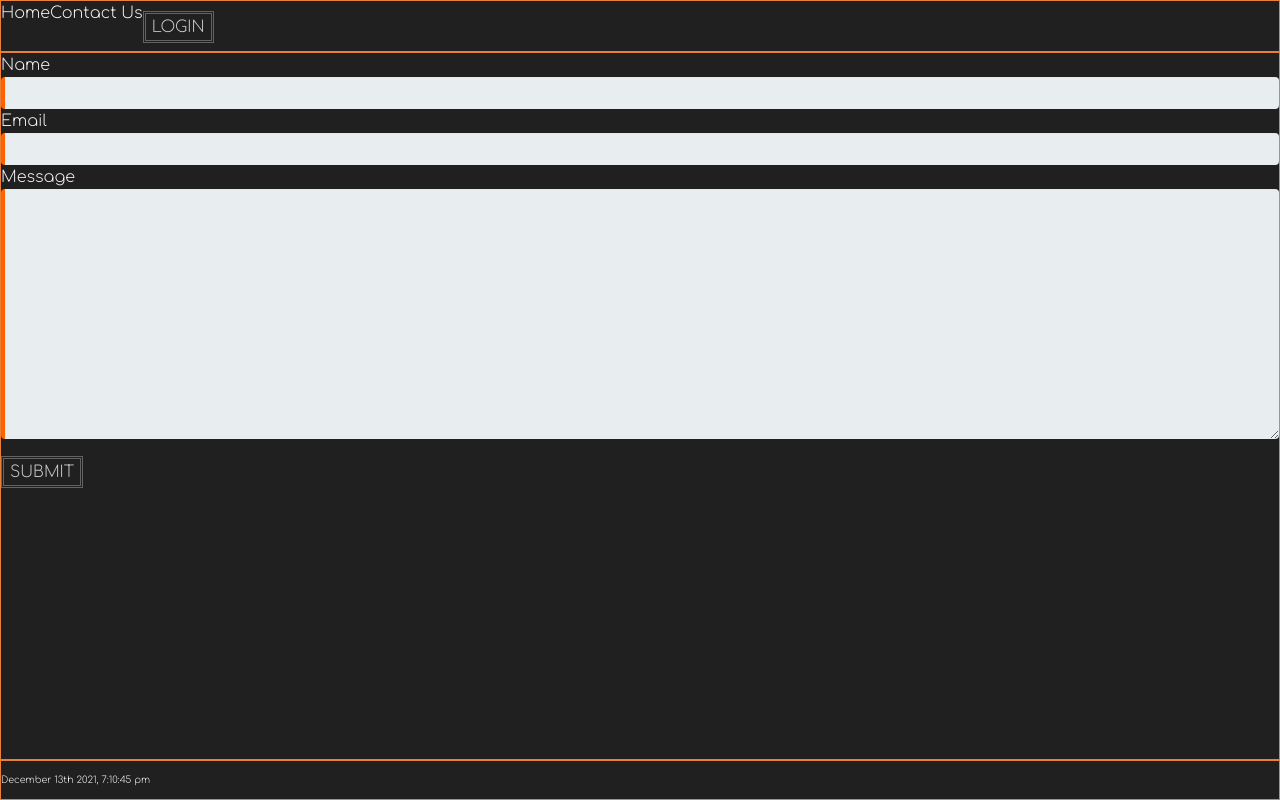
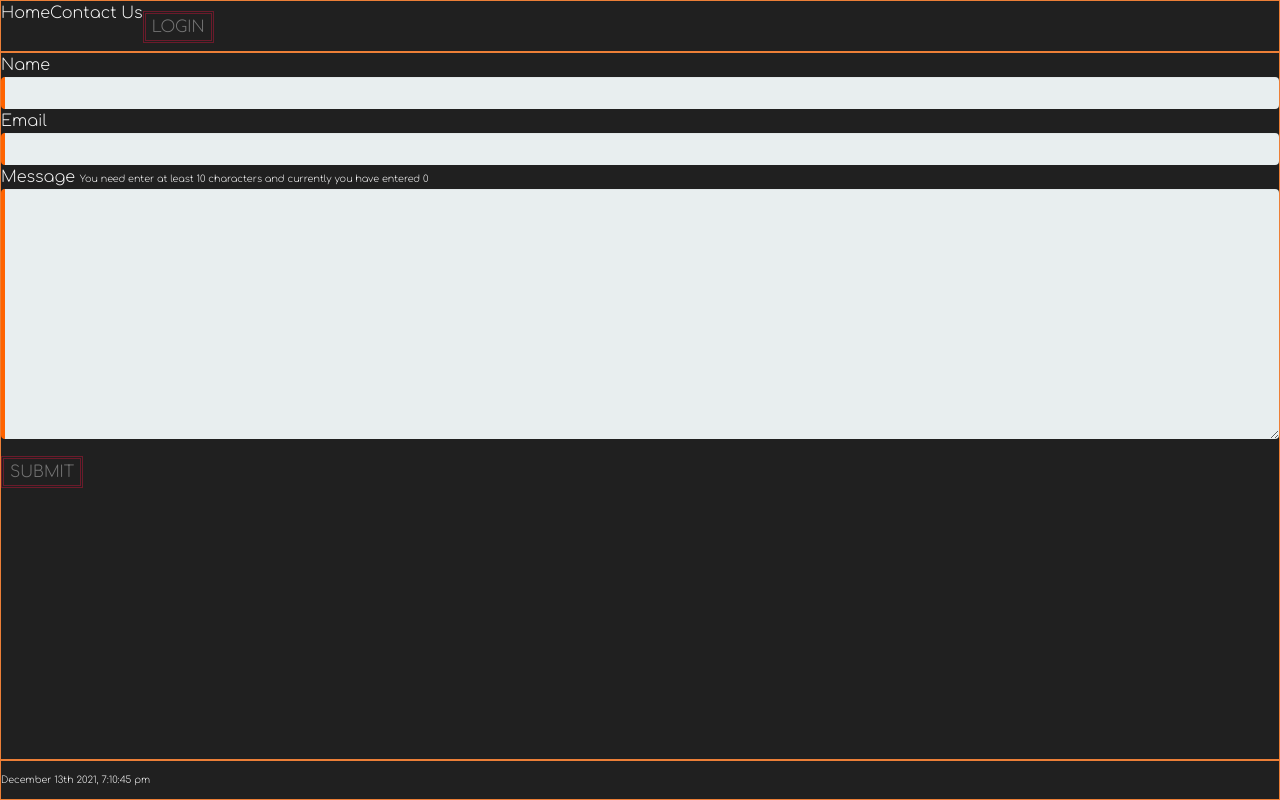
Before and after one commit to MeGallin/checkasport, a React (Create React App) app in the folder frontend/: page /contact in a window 1280 px wide. Built offline with nearby package versions, Linux system fonts and the light colour scheme.

Commit message:
validation working

```diff
--- a/frontend/src/components/button/Button.jsx
+++ b/frontend/src/components/button/Button.jsx
@@ -2,12 +2,13 @@ import React from 'react';
 import PropTypes from 'prop-types';
 import './Button.scss';
 
-const Button = ({ colour, text, onClick }) => {
+const Button = ({ colour, text, disabled, onClick }) => {
   return (
     <button
       onClick={onClick}
       style={{ backgroundColor: colour }}
-      className="btn"
+      className={disabled ? 'btn disabled' : 'btn not-disabled'}
+      disabled={disabled}
     >
       {text}
     </button>
@@ -16,11 +17,13 @@ const Button = ({ colour, text, onClick }) => {
 
 Button.defaultProps = {
   color: 'yellow',
+  disabled: true,
 };
 
 Button.propTypes = {
   text: PropTypes.string,
   colour: PropTypes.string,
+  disabled: PropTypes.bool,
   onClick: PropTypes.func,
 };
 
--- a/frontend/src/components/button/Button.scss
+++ b/frontend/src/components/button/Button.scss
@@ -10,9 +10,15 @@
   border: 3px double $border-colour;
   outline: 0;
 
-  &:hover {
+  &.disabled {
+    border: 3px double $danger;
+    opacity: 0.4;
+  }
+  &.not-disabled:hover {
+    border: 3px double $success;
+    opacity: 1;
     cursor: pointer;
-    opacity: 1;
-    transition: opacity 0.6s ease-in-out;
+    color: $success;
+    transition: border 0.6s ease-in-out;
   }
 }
--- a/frontend/src/components/inputField/InputField.jsx
+++ b/frontend/src/components/inputField/InputField.jsx
@@ -2,7 +2,16 @@ import React from 'react';
 import './InputField.scss';
 import PropTypes from 'prop-types';
 
-const InputField = ({ type, label, name, value, placeholder, onChange }) => {
+const InputField = ({
+  type,
+  label,
+  name,
+  value,
+  placeholder,
+  error,
+  className,
+  onChange,
+}) => {
   return (
     <div className="input-field-wrapper">
       {label && <label htmlFor="input-field">{label}</label>}
@@ -12,8 +21,11 @@ const InputField = ({ type, label, name, value, placeholder, onChange }) => {
         name={name}
         value={value}
         placeholder={placeholder}
+        error={error}
+        className={className}
         onChange={onChange}
       />
+      {error && <p className="validation-error">{error}</p>}
     </div>
   );
 };
@@ -27,6 +39,7 @@ InputField.propTypes = {
   name: PropTypes.string,
   value: PropTypes.string,
   placeholder: PropTypes.string,
+  error: PropTypes.string,
   onChange: PropTypes.func,
 };
 
--- a/frontend/src/components/inputField/InputField.scss
+++ b/frontend/src/components/inputField/InputField.scss
@@ -23,4 +23,33 @@
     -webkit-box-shadow: 0 1px 0 rgba(0, 0, 0, 0.03) inset;
     box-shadow: 0 1px 0 rgba(0, 0, 0, 0.03) inset;
   }
+  .validation-error {
+    color: $danger;
+    padding: 0.2em;
+    font-weight: bold;
+  }
+  input[type='text'].entered {
+    border-left: greenyellow 4px solid;
+  }
+  input[type='email'].entered {
+    border-left: greenyellow 4px solid;
+  }
+  input[type='text'].invalid {
+    border-left: $secondary-bg-colour 4px solid;
+  }
+  input[type='email'].invalid {
+    border-left: $secondary-bg-colour 4px solid;
+  }
+  input[type='password'].entered {
+    border-left: greenyellow 4px solid;
+  }
+  input[type='password'].invalid {
+    border-left: $secondary-bg-colour 4px solid;
+  }
+  input[type='search'].entered {
+    border-left: greenyellow 4px solid;
+  }
+  input[type='search'].invalid {
+    border-left: $secondary-bg-colour 4px solid;
+  }
 }
--- a/frontend/src/views/contactFormView/ContactFormView.jsx
+++ b/frontend/src/views/contactFormView/ContactFormView.jsx
@@ -10,9 +10,12 @@ import LoadingSpinner from '../../components/loadingSpinner/LoadingSpinner';
 import Message from '../../components/message/Message';
 
 const ContactFormView = ({ type }) => {
+  const nameRegEx = /^[\w'\-,.][^0-9_!¡?÷?¿/\\+=@#$%ˆ&*(){}|~<>;:[\]]{2,}$/;
+  const emailRegEx =
+    /^[a-zA-Z0-9.!#$%&'*+/=?^_`{|}~-]+@[a-zA-Z0-9](?:[a-zA-Z0-9-]{0,61}[a-zA-Z0-9])?(?:\.[a-zA-Z0-9](?:[a-zA-Z0-9-]{0,61}[a-zA-Z0-9])?)+$/;
   const dispatch = useDispatch();
   const contactForm = useSelector((state) => state.contactForm);
-  const { loading, error, success, payload } = contactForm;
+  const { loading, success, payload } = contactForm;
 
   const [name, setName] = useState('');
   const [email, setEmail] = useState('');
@@ -21,7 +24,7 @@ const ContactFormView = ({ type }) => {
   useEffect(() => {
     dispatch({ type: CONTACT_FORM_RESET });
     return () => {
-      console.log('cleanup');
+      console.log('Contact form cleanup');
     };
   }, [dispatch]);
 
@@ -55,12 +58,19 @@ const ContactFormView = ({ type }) => {
         <LoadingSpinner />
       ) : (
         <div className="contact-form-view-wrapper">
-          <form>
+          <form onSubmit={handleSubmit}>
             <InputField
               label="Name"
               type={type}
               name={name}
               value={name}
+              required
+              className={!nameRegEx.test(name) ? 'invalid' : 'entered'}
+              error={
+                !nameRegEx.test(name) && name.length !== 0
+                  ? `Name field must start with an uppercase letter and contain at least 3 letters.`
+                  : null
+              }
               onChange={(e) => setName(e.target.value)}
             />
             <InputField
@@ -69,23 +79,47 @@ const ContactFormView = ({ type }) => {
               name={email}
               value={email}
               onChange={(e) => setEmail(e.target.value)}
+              className={!emailRegEx.test(email) ? 'invalid' : 'entered'}
+              error={
+                !emailRegEx.test(email) && email.length !== 0
+                  ? `Invalid email address.`
+                  : null
+              }
             />
 
             <div>
               <label htmlFor="message">
-                Message
+                Message{' '}
+                {message.length >= 10 ? null : (
+                  <span className="small-text-message">
+                    You need enter at least 10 characters and currently you have
+                    entered {message.length}
+                  </span>
+                )}
                 <textarea
                   value={message}
                   onChange={(e) => setMessage(e.target.value)}
                   name="message"
+                  className={message.length < 10 ? 'invalid' : 'entered'}
                 />
               </label>
             </div>
+            {nameRegEx.test(name) ||
+            emailRegEx.test(email) ||
+            message.length > 10 ? (
+              <span className="small-text-message">
+                You form is now valid and can be submitted.
+              </span>
+            ) : null}
             <Button
               colour="transparent"
               text="submit"
               className="btn"
-              onClick={handleSubmit}
+              disabled={
+                !nameRegEx.test(name) ||
+                !emailRegEx.test(email) ||
+                message.length < 10
+              }
             ></Button>
           </form>
         </div>
--- a/frontend/src/views/contactFormView/ContactFormView.scss
+++ b/frontend/src/views/contactFormView/ContactFormView.scss
@@ -21,4 +21,14 @@
     box-shadow: 0 1px 0 rgba(0, 0, 0, 0.03) inset;
     min-height: 250px;
   }
+  textarea.invalid {
+    border-left: $secondary-bg-colour 4px solid;
+    min-height: 250px;
+  }
+  textarea.entered {
+    border-left: greenyellow 4px solid;
+  }
+  .small-text-message {
+    font-size: 0.6em;
+  }
 }
```
